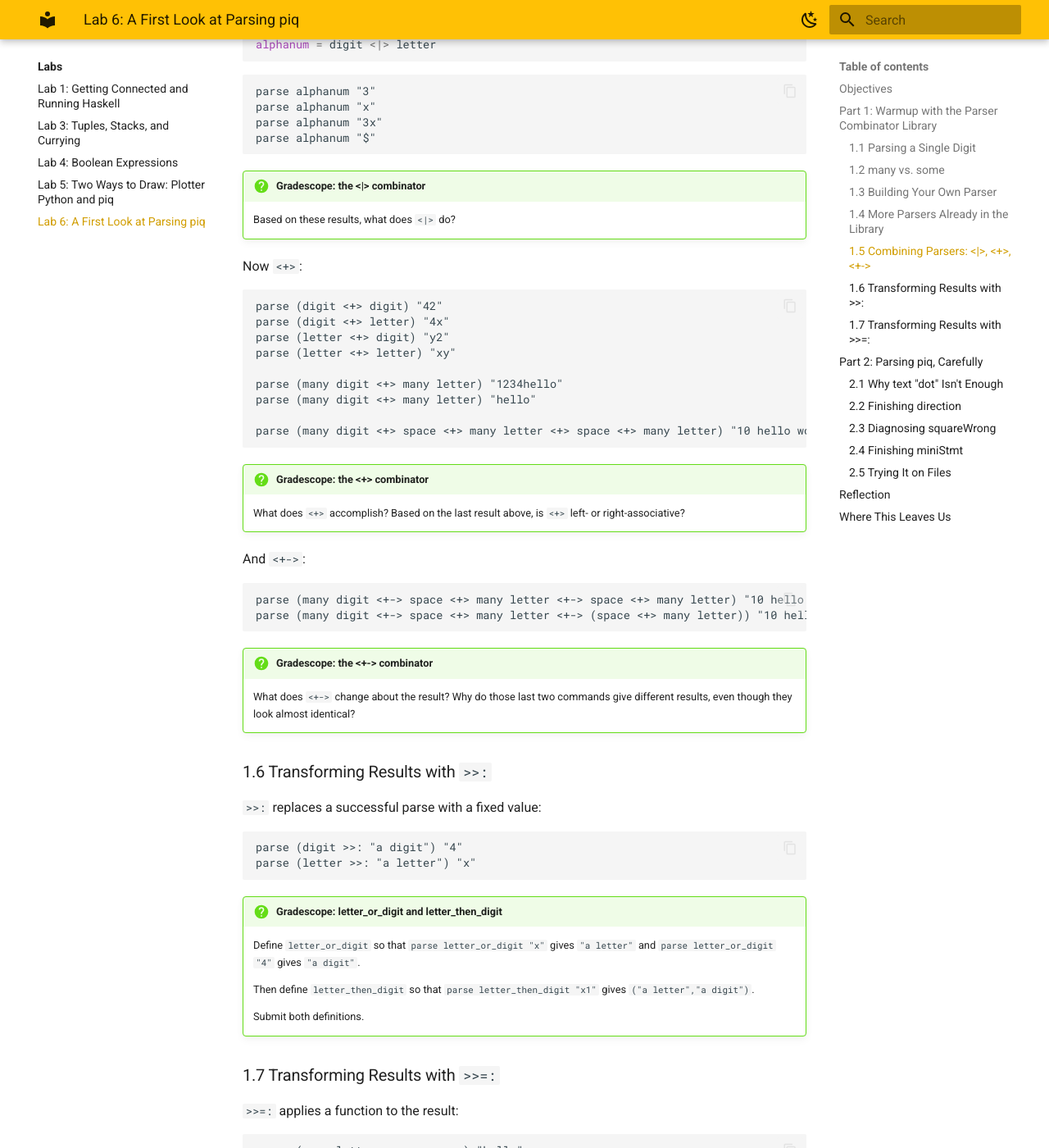
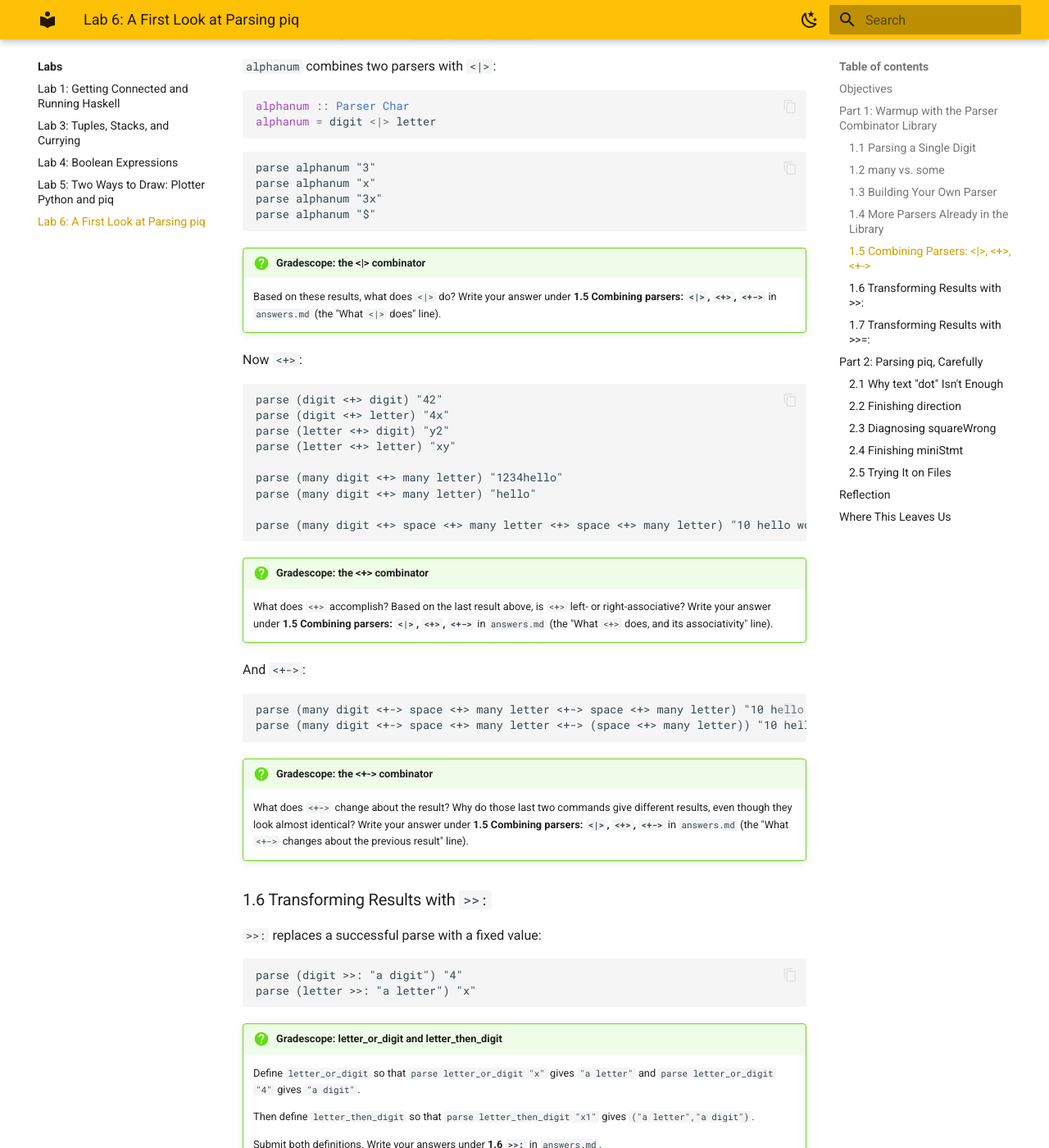
Before and after one commit to lbang-hmc/cs-131-website, an MkDocs documentation site: the page built from content/labs/lab06.md, in a window 1280 px wide and 1400 px high, scrolled down 3138 px. Shown: the whole window at 82% size. Built offline with MkDocs 1.6.1 and Material for MkDocs 9.7.7, drawn with Linux system fonts in a browser that asks for light colours; some of the changed text lies outside the part shown.

Commit message:
Point every Gradescope question box to its answers.md heading
Each box now says exactly where to write the answer (the matching
answers.md heading), instead of relying on students to notice the
headings line up. The two boxes answered directly in Gradescope
(starter-code check, wrap-up) say so explicitly instead.

Co-Authored-By: Claude Sonnet 5 <noreply@anthropic.com>
Claude-Session: https://claude.ai/code/session_01LczGAetihch4HA8JbPqaDm

````diff
--- a/content/labs/lab06.md
+++ b/content/labs/lab06.md
@@ -32,7 +32,7 @@ This lab is about the course's **parser combinator library** — the same one HW
 - [ ] I was able to clone the repo and load `PiqWarmup.hs` in `ghci` with no errors.
 
 !!! question "Gradescope check: starter code"
-    Confirm this on Gradescope.
+    Confirm this directly on Gradescope — there's no `answers.md` entry for this one.
 
 For the full writeup of every combinator mentioned below, see the [Parser Combinator Reference](../how-to/parser-combinators.md) — this lab exercises exactly what's documented there, nothing more.
 
@@ -60,7 +60,7 @@ parse (many digit) "42"
 Some of these produce an error — that's expected. Explain why.
 
 !!! question "Gradescope: parsing digits"
-    What happened for each of the four commands above? Based on them, what do `digit` and `many` do?
+    What happened for each of the four commands above? Based on them, what do `digit` and `many` do? Write your answer under **1.1 Parsing a single digit** in `answers.md`.
 
 ### 1.2 `many` vs. `some`
 
@@ -75,7 +75,7 @@ parse (some digit) ""
 ```
 
 !!! question "Gradescope: many vs. some"
-    Based on these results, what's the difference between `many` and `some`?
+    Based on these results, what's the difference between `many` and `some`? Write your answer under **1.2 many vs. some** in `answers.md`.
 
 ### 1.3 Building Your Own Parser
 
@@ -95,7 +95,7 @@ parse digits "4279"
 ```
 
 !!! question "Gradescope: the digits parser"
-    What happened for each of the four inputs?
+    What happened for each of the four inputs? Write your answer under **1.3 Building `digits = some digit`** in `answers.md`.
 
 ### 1.4 More Parsers Already in the Library
 
@@ -112,6 +112,8 @@ parse digits "4279"
     parse (char 'x') "x"
     parse (char 'x') "y"
     ```
+
+    Write your answer under **1.4 More simple parsers** in `answers.md`.
 
 ### 1.5 Combining Parsers: `<|>`, `<+>`, `<+->`
 
@@ -130,7 +132,7 @@ parse alphanum "$"
 ```
 
 !!! question "Gradescope: the <|> combinator"
-    Based on these results, what does `<|>` do?
+    Based on these results, what does `<|>` do? Write your answer under **1.5 Combining parsers: `<|>`, `<+>`, `<+->`** in `answers.md` (the "What `<|>` does" line).
 
 Now `<+>`:
 
@@ -147,7 +149,7 @@ parse (many digit <+> space <+> many letter <+> space <+> many letter) "10 hello
 ```
 
 !!! question "Gradescope: the <+> combinator"
-    What does `<+>` accomplish? Based on the last result above, is `<+>` left- or right-associative?
+    What does `<+>` accomplish? Based on the last result above, is `<+>` left- or right-associative? Write your answer under **1.5 Combining parsers: `<|>`, `<+>`, `<+->`** in `answers.md` (the "What `<+>` does, and its associativity" line).
 
 And `<+->`:
 
@@ -157,7 +159,7 @@ parse (many digit <+-> space <+> many letter <+-> (space <+> many letter)) "10 h
 ```
 
 !!! question "Gradescope: the <+-> combinator"
-    What does `<+->` change about the result? Why do those last two commands give different results, even though they look almost identical?
+    What does `<+->` change about the result? Why do those last two commands give different results, even though they look almost identical? Write your answer under **1.5 Combining parsers: `<|>`, `<+>`, `<+->`** in `answers.md` (the "What `<+->` changes about the previous result" line).
 
 ### 1.6 Transforming Results with `>>:`
 
@@ -173,7 +175,7 @@ parse (letter >>: "a letter") "x"
 
     Then define `letter_then_digit` so that `parse letter_then_digit "x1"` gives `("a letter","a digit")`.
 
-    Submit both definitions.
+    Submit both definitions. Write your answers under **1.6 `>>:`** in `answers.md`.
 
 ### 1.7 Transforming Results with `>>=:`
 
@@ -188,7 +190,7 @@ parse (some letter >>=: reverse) "hello"
 
     Then, using an anonymous function, write a parser expression so that `parse (some letter >>=: YOUR_FUNCTION) "hello"` gives `"hello!"`.
 
-    Submit both.
+    Submit both. Write your answers under **1.7 `>>=:`** in `answers.md`.
 
 ---
 
@@ -217,7 +219,7 @@ parse (wholeWord "dot") "dotty"
 ```
 
 !!! question "Gradescope: text vs. wholeWord"
-    In your own words, why doesn't the `textDot "dotty"` exception mean `textDot` noticed the real problem? How is `wholeWord`'s failure different?
+    In your own words, why doesn't the `textDot "dotty"` exception mean `textDot` noticed the real problem? How is `wholeWord`'s failure different? Write your answer under **2.1 Why `text "dot"` isn't enough** in `answers.md`.
 
 ### 2.2 Finishing `direction`
 
@@ -240,7 +242,7 @@ parse direction ""
 ```
 
 !!! question "Gradescope: finishing direction"
-    Submit your finished `direction`. What happened for the three bad inputs? Read the actual error messages — don't just say "it failed."
+    Submit your finished `direction`. What happened for the three bad inputs? Read the actual error messages — don't just say "it failed." Write your answer under **2.2 Finishing `direction`** in `answers.md`.
 
 ### 2.3 Diagnosing `squareWrong`
 
@@ -252,7 +254,7 @@ parse squareWrong "squareness 10"
 ```
 
 !!! question "Gradescope: diagnosing squareWrong"
-    What's actually wrong with `squareWrong`? Why is the error message for the second command misleading about where the real bug is? (Compare it to what you saw in 2.1.)
+    What's actually wrong with `squareWrong`? Why is the error message for the second command misleading about where the real bug is? (Compare it to what you saw in 2.1.) Write your answer under **2.3 Diagnosing `squareWrong`** in `answers.md`.
 
 ### 2.4 Finishing `miniStmt`
 
@@ -268,7 +270,7 @@ parse miniStmt "squareness 10"
 ```
 
 !!! question "Gradescope: finishing miniStmt"
-    Submit your finished `miniStmt`. Confirm that the last line now correctly fails — unlike `squareWrong`.
+    Submit your finished `miniStmt`. Confirm that the last line now correctly fails — unlike `squareWrong`. Write your answer under **2.4 Finishing `miniStmt`** in `answers.md`.
 
 ### 2.5 Trying It on Files
 
@@ -285,7 +287,7 @@ parseMiniStmtsFile "snippets/bad3-not-a-keyword.piqmini"
 Two should succeed. Three should fail, each for a different reason.
 
 !!! question "Gradescope: trying it on files"
-    What did the two successful files produce? Give a one-sentence explanation for each of the three that failed.
+    What did the two successful files produce? Give a one-sentence explanation for each of the three that failed. Write your answer under **2.5 Trying it on files** in `answers.md`.
 
 ---
 
@@ -298,6 +300,8 @@ Two should succeed. Three should fail, each for a different reason.
     2. What's one thing you'll watch out for when you start HW6, because of something you saw in this lab?
     3. Anything else — thoughts on this lab format, or questions you still have?
 
+    Write your answer under **Reflection** in `answers.md`.
+
 ---
 
 ## Where This Leaves Us
@@ -305,4 +309,4 @@ Two should succeed. Three should fail, each for a different reason.
 Today you wrote exactly two things: the rest of `direction`, and `dot`/`square`/`circle` with a plain number. That's it. Everything else — full expressions, assignments, loops, procedures, and whole programs — is still ahead of you. HW6 asks you to build the real thing, with the real grammar from top to bottom, starting from a stub even sparser than today's. The techniques are the same ones you just practiced: build small parsers, combine them with `<|>`/`<+>`/`<+->`, shape their results with `>>:`/`>>=:`, and read the error message carefully before trusting where it says the problem is.
 
 !!! question "Gradescope: wrap-up"
-    Leave any optional comments about the lab in the final Gradescope question, then move on to HW6.
+    Leave any optional comments about the lab directly in this Gradescope question (no `answers.md` entry for this one), then move on to HW6.
````
